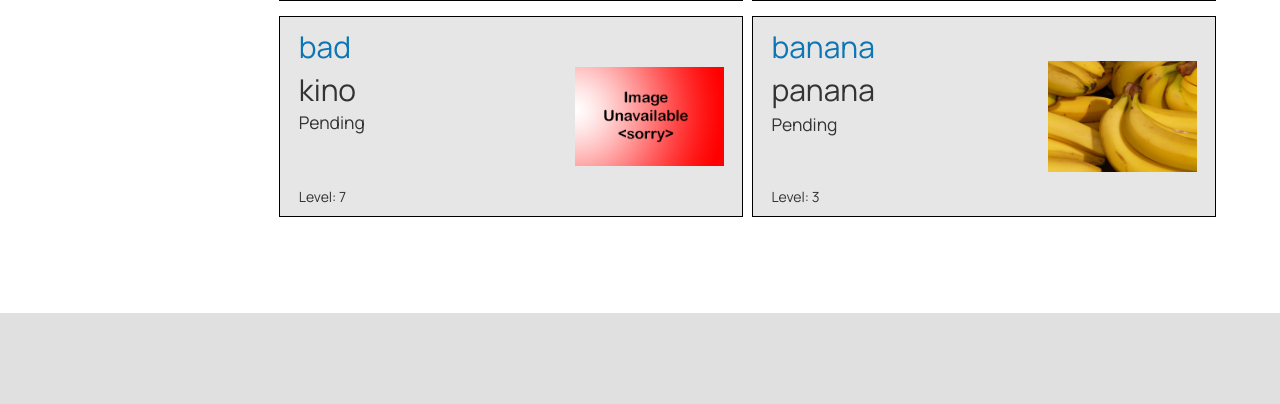
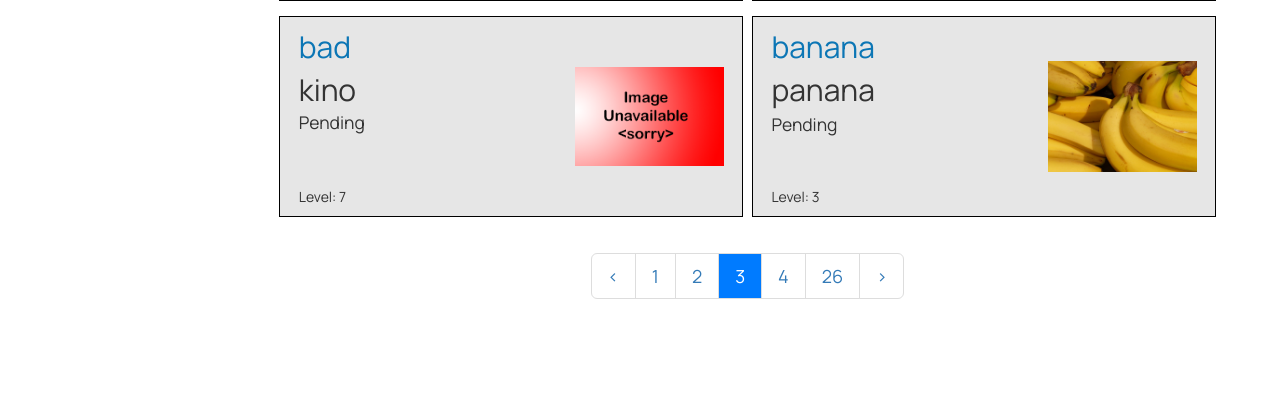
Before and after one commit to egomm/MaoriDictionary, a Flask app: page /categories/1 in a window 1280 px wide. Shown: the part 1278-1682 px from the top of the page. Before the commit the page ends 1591 px from the top, so only its background shows below. Run offline with Flask 3, Linux system fonts and the light colour scheme; data comes from the database, SQL or seed files in the repository; some libraries are stand-ins or nearby versions.

Commit message:
working on the pages

```diff
--- a/app.py
+++ b/app.py
@@ -289,7 +289,7 @@ def categories(category):
                            category_name=category_name, sorting_method=sorting_method,
                            selected_language=selected_language, words_per_page=words_per_page,
                            word_list=sorted_word_list, page_count=page_count, total_words=total_words,
-                           current_page=0, minimum_value=minimum_value, maximum_value=maximum_value)
+                           current_page=2, minimum_value=minimum_value, maximum_value=maximum_value)
 
 
 # make the request go under a custom thing
--- a/static/style.css
+++ b/static/style.css
@@ -50,6 +50,11 @@
 
 .active {
     box-shadow: 0 0 0 0.1rem currentColor;
+}
+
+.active-page {
+    background-color: #007bff !important;
+    color: white !important;
 }
 
 .field-incomplete { /* Used for error message on incomplete fields */
@@ -280,6 +285,11 @@
 #category-main {
     margin-left: 2%;
     width: 100%;
+}
+
+#category-page {
+    width: 100%;
+    text-align: center;
 }
 
 .categories #category-divider {
--- a/templates/categories.html
+++ b/templates/categories.html
@@ -128,6 +128,24 @@
                     {% endfor %}
                 </table>
             </div>
+            <div id="category-page">
+                 {# use hidden if there isnt a prev page #}
+                 {# add the 'active' class #}
+                 <ul class="pagination pagination-lg">
+                    <li class="page-item"><a class="page-link" href="#"><</a></li>
+                     {% if current_page > 0 %}
+                        <li class="page-item"><a class="page-link" href="#">1</a></li> {# first page #}
+                         {% if current_page > 1 %}
+                             <li class="page-item"><a class="page-link" href="#">{{ current_page }}</a></li> {# previous page #}
+                         {% endif %}
+                     {% endif %}
+                    <li class="page-item"><a class="page-link active-page" href="#">{{ current_page + 1 }}</a></li>  {# active page #}
+                    {# next page #}
+                 <li class="page-item"><a class="page-link" href="#">{{ current_page + 2 }}</a></li>
+                    <li class="page-item"><a class="page-link" href="#">{{ page_count }}</a></li>
+                    <li class="page-item"><a class="page-link" href="#">></a></li>
+                </ul>
+            </div>
         </div>
     </div>
     <div id="bottom-category"></div>
```
